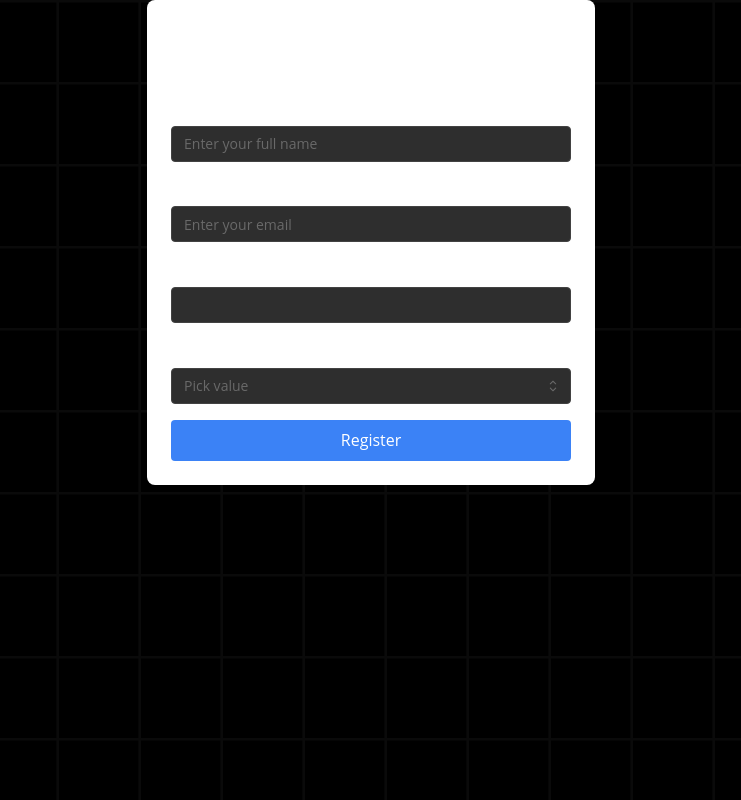
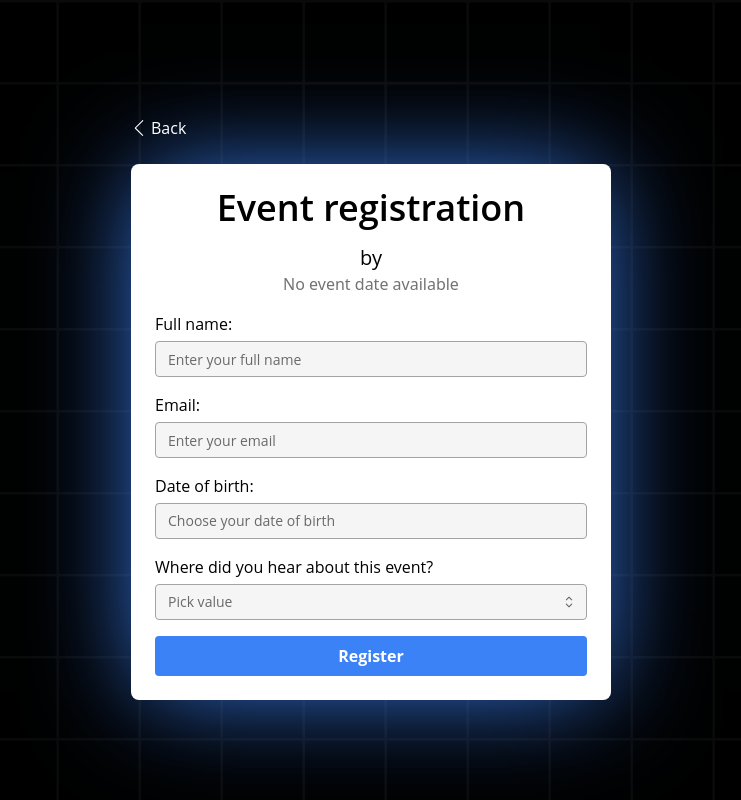
Before and after one commit to yuro4kaw/events-app, a Next.js app: page /register/1 in a window 1280 px wide. Shown: the whole page, without its empty margins (269-1010 px from the left). Built offline with nearby package versions, Linux system fonts and the light colour scheme; no server answers; the database is empty.

Commit message:
feature: register page design

```diff
--- a/app/event/[eventId]/page.tsx
+++ b/app/event/[eventId]/page.tsx
@@ -9,6 +9,7 @@ import FlipClockCountdown from "@leenguyen/react-flip-clock-countdown";
 import "@leenguyen/react-flip-clock-countdown/dist/index.css";
 import "@/utils/flipClock.css";
 import { TbCircleArrowUpRight } from "react-icons/tb";
+import { useRouter } from "next/navigation";
 
 interface EventRegisterParams {
   eventId: string;
@@ -21,6 +22,7 @@ const ViewEvent: FC<{ params: EventRegisterParams }> = ({ params }) => {
   const [searchEmail, setSearchEmail] = useState<string>("");
   const [eventEnded, setEventEnded] = useState<boolean>(false);
   const [activePage, setPage] = useState(1);
+  const router = useRouter();
 
   const handleNameSearch = (e: React.ChangeEvent<HTMLInputElement>) => {
     setSearchName(e.target.value);
@@ -76,30 +78,35 @@ const ViewEvent: FC<{ params: EventRegisterParams }> = ({ params }) => {
 
   return (
     <div className="text-white max-w-7xl mx-auto px-4 mt-10">
-      <Link
-        href="/"
+      <button
+        onClick={() => router.back()}
         className="flex gap-1 items-center my-4 hover:text-neutral-300 transition-all w-fit"
       >
         <SlArrowLeft />
         Back
-      </Link>
+      </button>
 
       {eventData ? (
         <>
           <div className="flex flex-col md:flex-row justify-between gap-10 items-start bg-[#232323] p-4 border-[#4F4F4F] border rounded-lg overflow-hidden">
             <div>
-              <h1 className="text-5xl font-bold mb-2">{eventData.event.title}</h1>
+              <h1 className="text-5xl font-bold mb-2">
+                {eventData.event.title}
+              </h1>
               <p className="mb-2">{eventData.event.description}</p>
+              {!eventEnded && (
                 <Link
                   href={`/register/${eventData.event._id}`}
                   className="group flex gap-2 items-center bg-white rounded w-fit font-normal text-black px-4 py-2 hover:scale-105 transition-all duration-300 mb-6"
                 >
-                Register{" "}
+                  Register
                   <TbCircleArrowUpRight
                     size={25}
                     className="group-hover:rotate-45 transition-all"
                   />
                 </Link>
+              )}
+
               <p className="text-neutral-400 text-lg">
                 Organizer:{" "}
                 <span className="font-bold">{eventData.event.organizer}</span>
@@ -166,7 +173,7 @@ const ViewEvent: FC<{ params: EventRegisterParams }> = ({ params }) => {
           </ul>
           {filteredUsers.length > itemsPerPage && (
             <Pagination
-              className="flex justify-center mt-4"
+              className="flex justify-center mt-4 mb-8"
               total={Math.ceil(filteredUsers.length / itemsPerPage)}
               value={activePage} // Активна сторінка
               onChange={setPage} // Функція для зміни активної сторінки
--- a/app/layout.tsx
+++ b/app/layout.tsx
@@ -25,8 +25,8 @@ const theme = createTheme({
       "#FFF",
       "#FFF",
       "#FFF",
-      "#FFF",
-      "#FFF",
+      "gray",
+      "gray",
     ],
   },
   primaryColor: "white",
--- a/app/register/[eventId]/page.tsx
+++ b/app/register/[eventId]/page.tsx
@@ -6,6 +6,8 @@ import { Controller, useForm } from "react-hook-form";
 import { Input, Select } from "@mantine/core";
 import { DateInput } from "@mantine/dates";
 import useFetchEvent from "@/hooks/useFetchEvent";
+import { SlArrowLeft } from "react-icons/sl";
+import { useRouter } from "next/navigation";
 
 interface EventRegisterParams {
   eventId: string;
@@ -13,6 +15,7 @@ interface EventRegisterParams {
 
 const EventRegister: FC<{ params: EventRegisterParams }> = ({ params }) => {
   const eventId = params.eventId;
+  const router = useRouter();
   const { eventData } = useFetchEvent(eventId);
 
   const onSubmit = async (formData: FormValues) => {
@@ -52,43 +55,107 @@ const EventRegister: FC<{ params: EventRegisterParams }> = ({ params }) => {
   const { isSubmitting, errors } = formState;
 
   return (
-    <div className="text-white max-w-md mx-auto my-auto bg-white p-6 rounded-lg">
-      <h2 className="text-2xl font-semibold mb-4">
-        Event registration: {eventId}
+    <div className="flex justify-center items-center h-screen px-4">
+      <div className="flex flex-col gap-2 w-full max-w-[480px]">
+        <button
+          onClick={() => router.back()}
+          className="flex gap-1 text-white items-center my-4 hover:text-neutral-300 transition-all w-fit z-10"
+        >
+          <SlArrowLeft />
+          Back
+        </button>
+        <div className="text-black w-full max-w-[480px] mx-auto bg-white p-6 rounded-lg shadow-[0_0px_100px_-10px_rgba(59,130,246,1)]">
+          <h2 className="text-4xl font-semibold mb-4 text-center">
+            Event registration
           </h2>
-      <p>{eventData?.event.title}</p>
-      <p>{eventData?.event.description}</p>
-      <p>
-        Event date:{" "}
-        {eventData?.event.event_date
-          ? new Date(eventData.event.event_date).toLocaleString()
-          : "No event date available"}
+          <p className="text-xl text-center">
+            <span className="font-bold">{eventData?.event.title}</span> by{" "}
+            <span className="font-bold">{eventData?.event.organizer}</span>
           </p>
+          <div className="text-center text-neutral-500 mb-4 flex gap-4 justify-center">
+            {eventData?.event.event_date ? (
+              <>
+                <p className="text-lg font-sans">
+                  {new Date(eventData?.event.event_date).toLocaleTimeString(
+                    [],
+                    {
+                      hour: "2-digit",
+                      minute: "2-digit",
+                    }
+                  )}
+                </p>
+                <p className="text-lg font-sans">
+                  {new Date(eventData?.event.event_date).toLocaleDateString()}
+                </p>
+              </>
+            ) : (
+              <p className="text-base font-sans ">No event date available</p>
+            )}
+          </div>
 
-      <p>{eventData?.event.organizer}</p>
           <form onSubmit={handleSubmit(onSubmit)} className="space-y-4">
             <div>
               <label className="block mb-1">Full name:</label>
-          <p className="text-red-500">{errors.fullName?.message}</p>
-          <Input {...register("fullName")} placeholder="Enter your full name" />
+              <p className="text-red-500 text-sm">{errors.fullName?.message}</p>
+              <Input
+                {...register("fullName")}
+                placeholder="Enter your full name"
+                classNames={{
+                  input: `!bg-neutral-100 focus:${
+                    !!errors.fullName?.message
+                      ? "!border-red-500"
+                      : "!border-neutral-800"
+                  } ${
+                    !!errors.fullName?.message
+                      ? "!border-red-500"
+                      : "!border-neutral-400"
+                  } !transition-all !text-neutral-800`,
+                }}
+              />
             </div>
             <div>
               <label className="block mb-1">Email:</label>
-          <p className="text-red-500">{errors.email?.message}</p>
+              <p className="text-red-500 text-sm">{errors.email?.message}</p>
               <Input
                 {...register("email")}
                 placeholder="Enter your email"
-            type="email"
+                classNames={{
+                  input: `!bg-neutral-100 focus:${
+                    !!errors.email?.message
+                      ? "!border-red-500"
+                      : "!border-neutral-800"
+                  } ${
+                    !!errors.email?.message
+                      ? "!border-red-500"
+                      : "!border-neutral-400"
+                  } !transition-all !text-neutral-800 error:!border-red-500`,
+                }}
               />
             </div>
             <div>
               <label className="block mb-1">Date of birth:</label>
-          <p className="text-red-500">{errors.dateOfBirth?.message}</p>
+              <p className="text-red-500 text-sm">
+                {errors.dateOfBirth?.message}
+              </p>
               <Controller
                 control={control}
                 name={"dateOfBirth"}
                 render={({ field }) => (
-              <DateInput onChange={(date) => field.onChange(date)} />
+                  <DateInput
+                    onChange={(date) => field.onChange(date)}
+                    placeholder="Choose your date of birth"
+                    classNames={{
+                      input: `!bg-neutral-100 focus:${
+                        !!errors.dateOfBirth?.message
+                          ? "!border-red-500"
+                          : "!border-neutral-800"
+                      } ${
+                        !!errors.dateOfBirth?.message
+                          ? "!border-red-500"
+                          : "!border-neutral-400"
+                      } !transition-all !text-neutral-800`,
+                    }}
+                  />
                 )}
               />
             </div>
@@ -96,7 +163,9 @@ const EventRegister: FC<{ params: EventRegisterParams }> = ({ params }) => {
               <label className="block mb-1">
                 Where did you hear about this event?
               </label>
-          <p className="text-red-500">{errors.heardAbout?.message}</p>
+              <p className="text-red-500 text-sm">
+                {errors.heardAbout?.message}
+              </p>
               <Controller
                 control={control}
                 name={"heardAbout"}
@@ -105,6 +174,19 @@ const EventRegister: FC<{ params: EventRegisterParams }> = ({ params }) => {
                     onChange={(date) => field.onChange(date)}
                     data={["Social media", "Friends", "Found myself"]}
                     placeholder="Pick value"
+                    classNames={{
+                      input: `!bg-neutral-100 focus:${
+                        !!errors.heardAbout?.message
+                          ? "!border-red-500"
+                          : "!border-neutral-800"
+                      } ${
+                        !!errors.heardAbout?.message
+                          ? "!border-red-500"
+                          : "!border-neutral-400"
+                      } !transition-all !text-neutral-800`,
+                      dropdown: "!bg-neutral-100 !text-neutral-800",
+                      option: "hover:!bg-neutral-300",
+                    }}
                   />
                 )}
               />
@@ -112,12 +194,14 @@ const EventRegister: FC<{ params: EventRegisterParams }> = ({ params }) => {
             <button
               type="submit"
               disabled={isSubmitting}
-          className="bg-blue-500 text-white px-4 py-2 rounded hover:bg-blue-600 transition duration-200 block w-full"
+              className="bg-blue-500 text-white font-bold px-4 py-2 rounded hover:bg-blue-600 transition duration-200 block w-full"
             >
               Register
             </button>
           </form>
         </div>
+      </div>
+    </div>
   );
 };
 
--- a/components/ui/AuroraBackground.tsx
+++ b/components/ui/AuroraBackground.tsx
@@ -17,7 +17,7 @@ export const AuroraBackground = ({
     <main>
       <div
         className={cn(
-          "relative flex flex-col h-[80dvh] items-center justify-center bg-zinc-900  text-slate-950 transition-bg",
+          "relative flex flex-col h-[80dvh] items-center justify-center bg-zinc-900 text-slate-950 transition-bg shadow-2xl shadow-black",
           className
         )}
         {...props}
```
Lines whose indentation alone changed are shown as unchanged.
